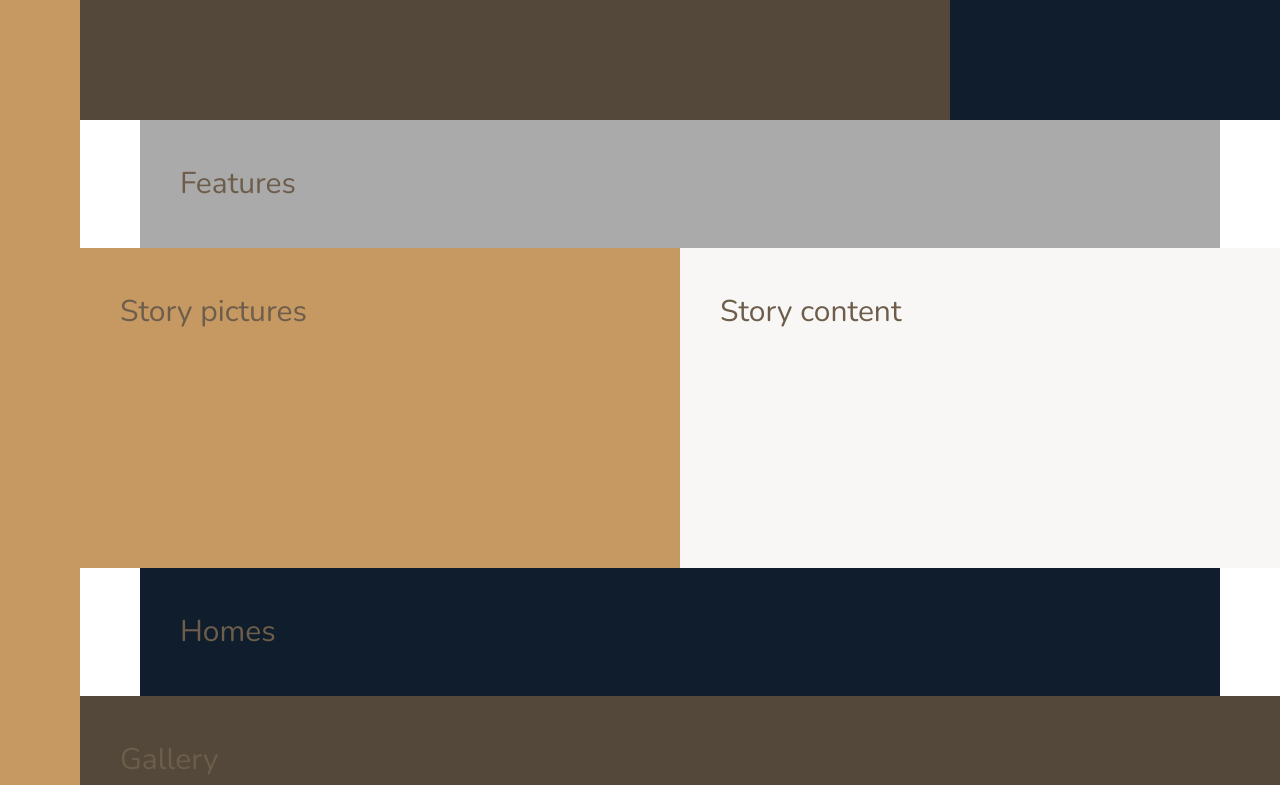
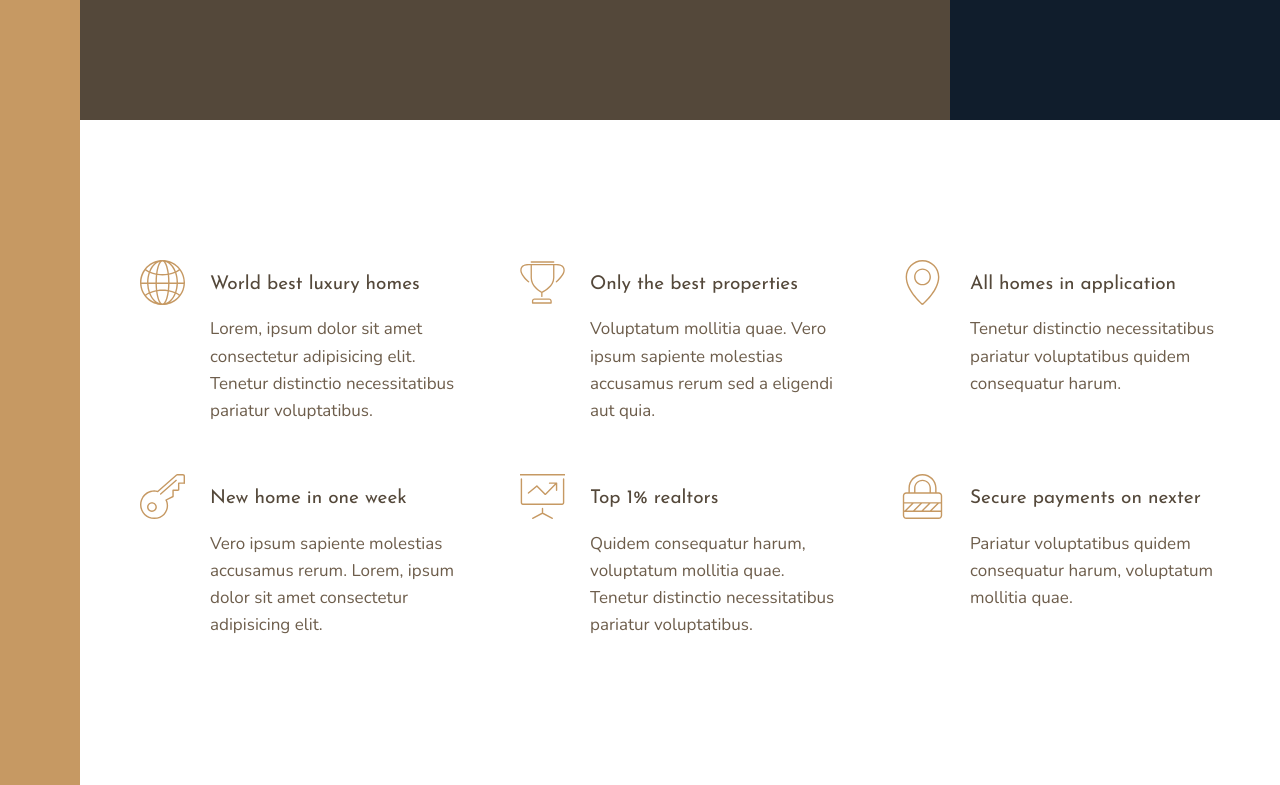
Before and after one commit to fakhrirafiki/nexter-project, a website: page index.html in a window 1280 px wide. Shown: the part 520-1305 px from the top of the page. Drawn offline with nearby package versions, Linux system fonts and the light colour scheme.

Commit message:
feature ok

```diff
--- a/img/text.txt
+++ b/img/text.txt
@@ -2,7 +2,7 @@
 
 Lorem, ipsum dolor sit amet consectetur adipisicing elit. Tenetur distinctio necessitatibus pariatur voluptatibus.
 
-Voluptatum mollitia quae. Vero ipsum sapiente molestias accusamus rerum sed a eligendi aut quia.
+Voluptatum  mollitia quae. Vero ipsum sapiente molestias accusamus rerum sed a eligendi aut quia.
 
 Tenetur distinctio necessitatibus pariatur voluptatibus quidem consequatur harum.
 
--- a/index.html
+++ b/index.html
@@ -27,7 +27,67 @@
     </div>
 
     <section class="features">
-        Features
+        <div class="feature">
+            <svg class="feature__icon">
+                <use xlink:href="img/sprite.svg#icon-global"></use>
+            </svg>
+            <h4 class="heading-4 heading-4--dark">World best luxury homes</h4>
+            <p class="feature__text">
+                Lorem, ipsum dolor sit amet consectetur adipisicing elit. Tenetur distinctio necessitatibus pariatur
+                voluptatibus.
+            </p>
+        </div>
+        <div class="feature">
+            <svg class="feature__icon">
+                <use xlink:href="img/sprite.svg#icon-trophy"></use>
+            </svg>
+            <h4 class="heading-4 heading-4--dark">Only the best properties</h4>
+            <p class="feature__text">
+                Voluptatum mollitia quae. Vero ipsum sapiente molestias accusamus rerum sed a eligendi aut quia.
+            </p>
+        </div>
+        <div class="feature">
+            <svg class="feature__icon">
+                <use xlink:href="img/sprite.svg#icon-map-pin"></use>
+            </svg>
+            <h4 class="heading-4 heading-4--dark">All homes in application</h4>
+            <p class="feature__text">
+                Tenetur distinctio necessitatibus pariatur voluptatibus quidem consequatur harum.
+
+            </p>
+        </div>
+        <div class="feature">
+            <svg class="feature__icon">
+                <use xlink:href="img/sprite.svg#icon-key"></use>
+            </svg>
+            <h4 class="heading-4 heading-4--dark">New home in one week</h4>
+            <p class="feature__text">
+                Vero ipsum sapiente molestias accusamus rerum. Lorem, ipsum dolor sit amet consectetur adipisicing elit.
+
+            </p>
+        </div>
+        <div class="feature">
+            <svg class="feature__icon">
+                <use xlink:href="img/sprite.svg#icon-presentation"></use>
+            </svg>
+            <h4 class="heading-4 heading-4--dark">Top 1% realtors</h4>
+            <p class="feature__text">
+                Quidem consequatur harum, voluptatum mollitia quae. Tenetur distinctio necessitatibus pariatur
+                voluptatibus.
+
+            </p>
+        </div>
+        <div class="feature">
+            <svg class="feature__icon">
+                <use xlink:href="img/sprite.svg#icon-lock"></use>
+            </svg>
+            <h4 class="heading-4 heading-4--dark">Secure payments on nexter</h4>
+            <p class="feature__text">
+                Pariatur voluptatibus quidem consequatur harum, voluptatum mollitia quae.
+
+            </p>
+        </div>
+
     </section>
 
     <div class="story__pictures">
--- a/sass/_base.scss
+++ b/sass/_base.scss
@@ -38,17 +38,10 @@ body {
     display: grid;
     grid-template-rows: 80vh min-content 40vh repeat(3, min-content);
     grid-template-columns:
-        [sidebar-start] 8rem [sidebar-end full-start] minmax(
-            6rem,
-            1fr
-        ) [center-start] repeat(
+        [sidebar-start] 8rem [sidebar-end full-start] minmax(6rem, 1fr)
+        [center-start] repeat(
             8,
             [col-start] minmax(min-content, 14rem) [col-end]
         )
         [center-end] minmax(6rem, 1fr) [full-end];
-
-    & > * {
-        padding: 40px;
-        font-size: 3rem;
-    }
 }
--- a/sass/_features.scss
+++ b/sass/_features.scss
@@ -1,4 +1,30 @@
 .features {
-    background-color: $color-grey-light-2;
     grid-column: center-start / center-end;
+
+    margin: 15rem 0;
+
+    display: grid;
+    // grid-template-columns: repeat(3, 1fr);
+    grid-template-columns: repeat(auto-fit, minmax(25rem, 1fr));
+    gap: 6rem;
+    align-items: start;
 }
+
+.feature {
+    display: grid;
+    grid-template-columns: min-content 1fr;
+    row-gap: 1.5rem;
+    column-gap: 2.5rem;
+
+    &__icon {
+        fill: $color-primary;
+        width: 4.5rem;
+        height: 4.5rem;
+        grid-row: 1 / span 2;
+        transform: translateY(-1rem);
+    }
+
+    &__text {
+        font-size: 1.7rem;
+    }
+}
--- a/sass/_typography.scss
+++ b/sass/_typography.scss
@@ -0,0 +1,28 @@
+%heading {
+    font-family: $font-display;
+    font-weight: 400;
+}
+
+.heading-1 {
+    @extend %heading;
+}
+
+.heading-2 {
+    @extend %heading;
+}
+
+.heading-3 {
+    @extend %heading;
+}
+
+.heading-4 {
+    @extend %heading;
+    font-size: 1.9rem;
+
+    &--light {
+        color: $color-grey-light-1;
+    }
+    &--dark {
+        color: $color-grey-dark-1;
+    }
+}
```
Also changed, not shown: css/main.css, 1 other file.
